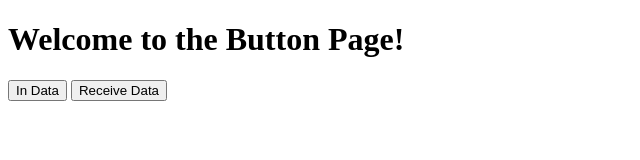
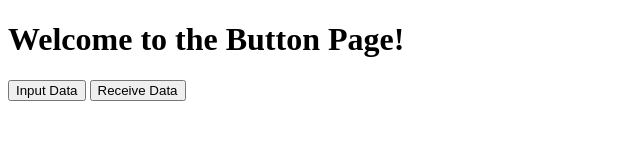
Before and after one commit to anjalee-ehelepola/Final-Year-Project, a website: page public/index.html in a window 1280 px wide. Shown: the full height of the page, 0-640 px from the left. Drawn offline with Linux system fonts and the light colour scheme.

Commit message:
change into input data

```diff
--- a/public/index.html
+++ b/public/index.html
@@ -9,7 +9,7 @@
 
     <h1>Welcome to the Button Page!</h1>
 
-    <button onclick="location.href='adddata.html'">In Data</button>
+    <button onclick="location.href='adddata.html'">Input Data</button>
     <button onclick="location.href='getdata.html'">Receive Data</button>
 
 
```
